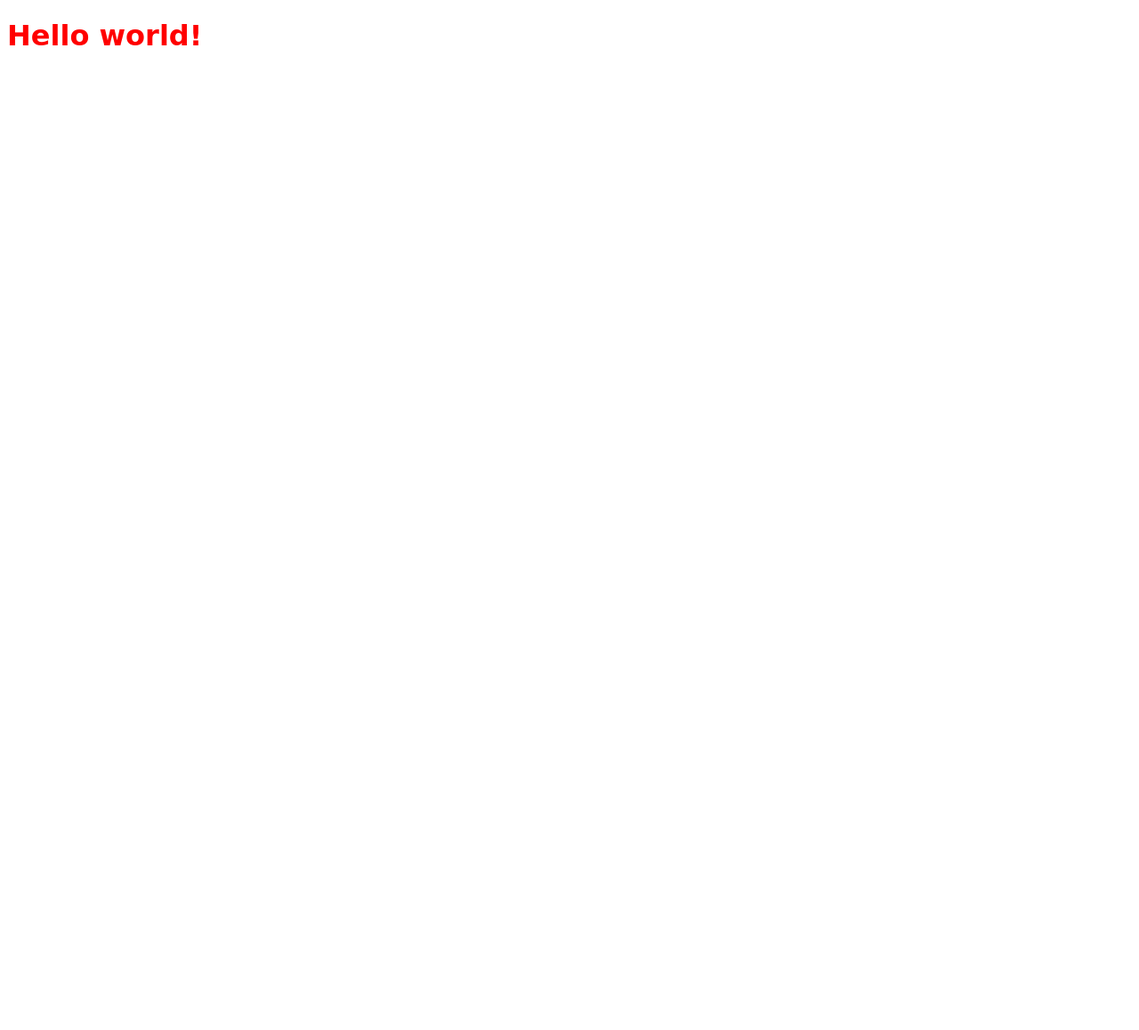
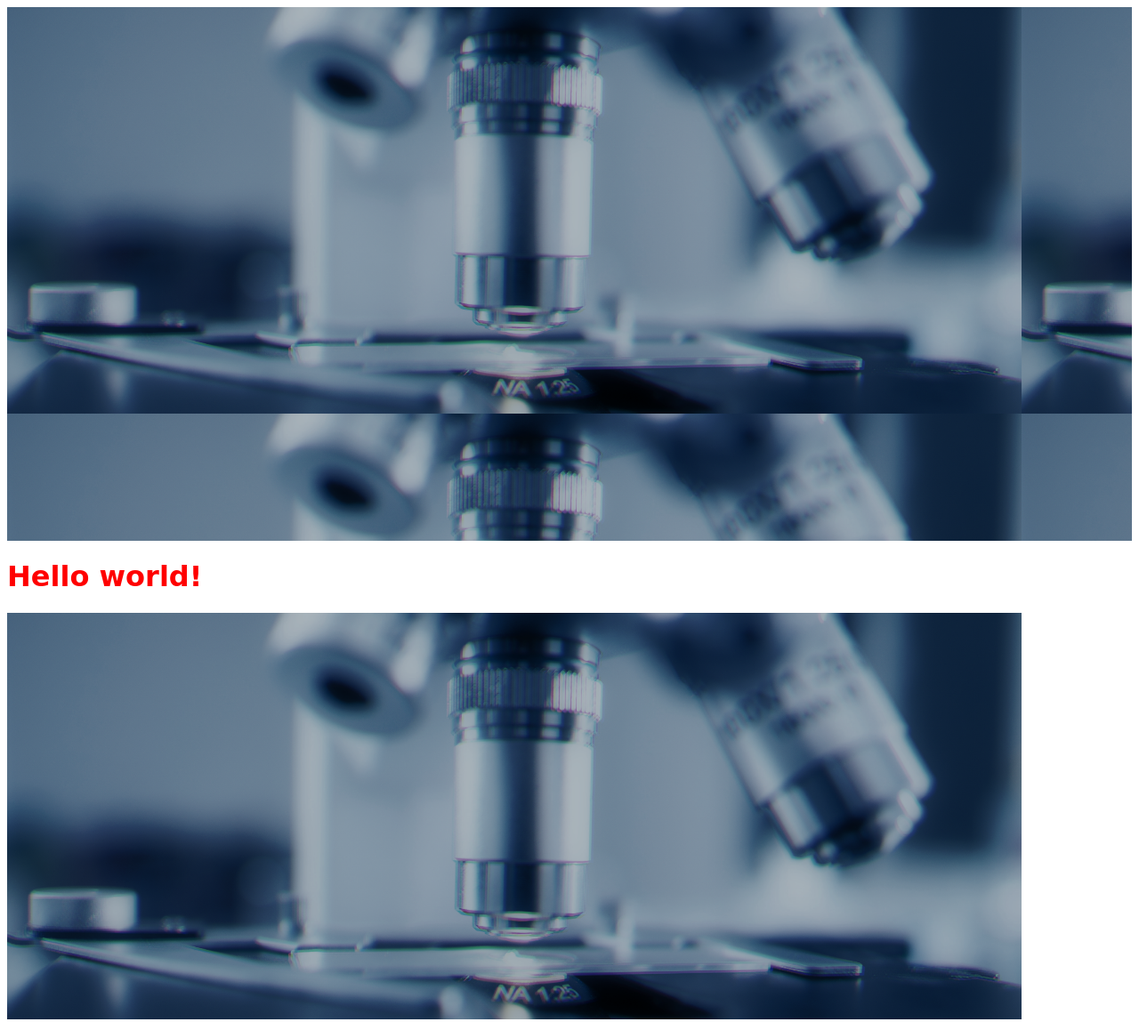
Before and after one commit to mchercherry/soft-angel-project, a plain HTML site: page index.html in a window 1280 px wide. Shown: the whole page at 89% size. Before the commit the page ends 800 px from the top, so only its background shows below. Drawn offline with Linux system fonts and the light colour scheme; a web font is replaced by a local one.

Commit message:
Added Images
Yeehaw :cherries:

```diff
--- a/index.html
+++ b/index.html
@@ -8,8 +8,11 @@
     <title>Soft Angel Project</title>
 </head>
 <body>
+    <div class="hero">
 
+    </div>
     <h1>Hello world!</h1>
+    <img src="images/SAPgs1.png" alt="microscope closeup">
 
 </body>
 </html>
--- a/style.css
+++ b/style.css
@@ -7,3 +7,10 @@ body {
 h1 {
     color: red;
 }
+
+.hero {
+    height: 75vh;
+    background: url("images/SAPgs1.png");
+}
+
+/*../ for up folders, ../../ goes up two, /word goes down, etc. */
```
Also changed, not shown: images/Gallery1.png (added), images/Gallery2.png (added), images/Gallery3.png (added), images/Garnier.png (added), images/Icon.png (added), images/Icon_Open.png (added), images/SAPMAP1.png (added), images/SAPMAP2.png (added), images/SAPMAP3.png (added), images/SAPgs1.png (added), images/SAPgs2.png (added), images/SAPgs3.png (added), images/SAPgs4.png (added), images/SAPgs5.png (added), 3 more files.
